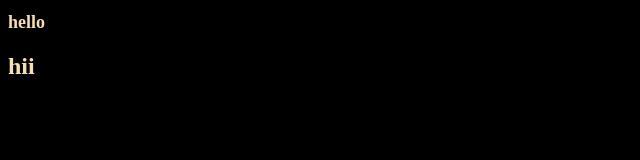
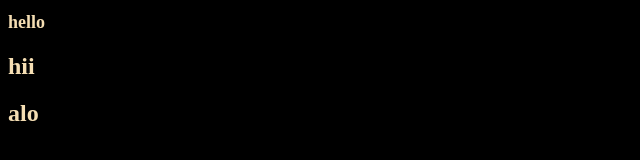
Before and after one commit to Avetiq1992/new_rep, a plain HTML site: page index.html in a window 1280 px wide. Shown: the full height of the page, 0-640 px from the left. Drawn offline with Linux system fonts and the light colour scheme.

Commit message:
index.html

```diff
--- a/index.html
+++ b/index.html
@@ -10,5 +10,6 @@
 <body>
     <h1>hello</h1>
     <h2>hii</h2>
+    <h2>alo</h2>
 </body>
 </html>
```
